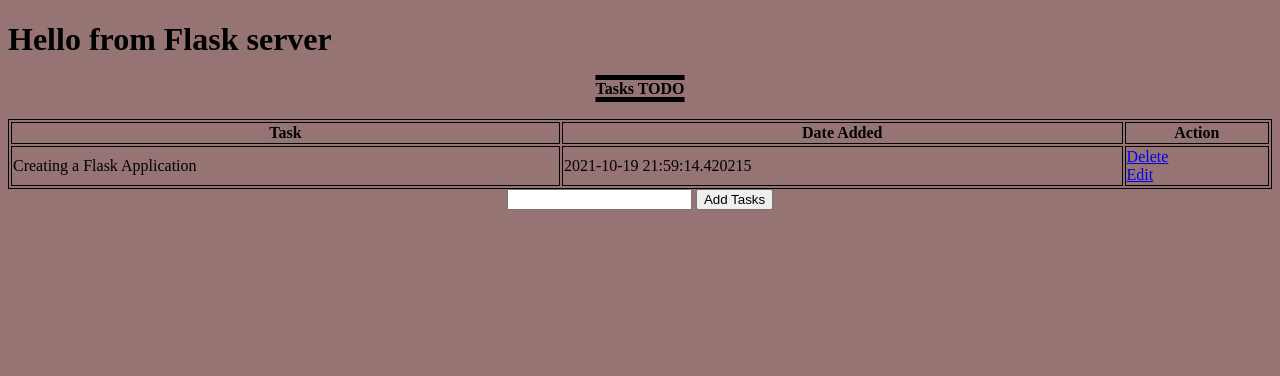
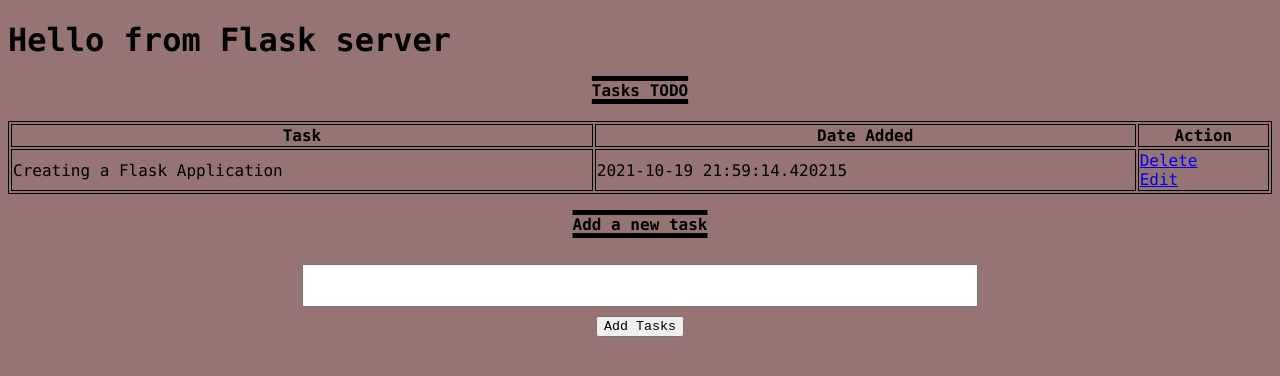
Before and after one commit to Celnet-hub/TODO-TASK_Flask, a Flask app: page / in a window 1280 px wide. Shown: the top 376 px of the page. Run offline with Flask 2, Linux system fonts and the light colour scheme; data comes from the database, SQL or seed files in the repository; both versions use the stored data as it was after the commit.

Commit message:
modified landing page to include new font and Add_task_title

```diff
--- a/static/css/main.css
+++ b/static/css/main.css
@@ -1,5 +1,9 @@
 body{
     background-color: #967474;
+    /* create a consolas font */
+    font-family: 'Consolas', monospace;
+    /* set the font size to 16px */
+    font-size: 16px;
 }
 
 table,
@@ -22,3 +26,14 @@ form{
     text-align: center;
     /* set width */
 }
+
+.form{
+    font-family: 'Courier New', Courier, monospace;
+}
+
+/* increase the width of the input tag */
+input[type=text] {
+    width: 50%;
+    padding: 12px 20px;
+    margin: 8px 0;
+}
--- a/template/index.html
+++ b/template/index.html
@@ -30,9 +30,17 @@
 	</table>
 </div>
 
-<form action="/" method="post">
-	<input type="text" name="Task_content" id="contents" />
-	<input type="submit" value="Add Tasks" />
-</form>
+<!-- Form for entries -->
+<div>
+	<h4>
+		Add a new task
+	</h4>
+	<form action="/" method="post">
+		<input type="text" name="Task_content" id="contents" />
+		<br>
+		<input class="form" type="submit" value="Add Tasks" />
+	</form>
+</div>
+
 
 {%endblock%}
```
Also changed, not shown: test.db.
